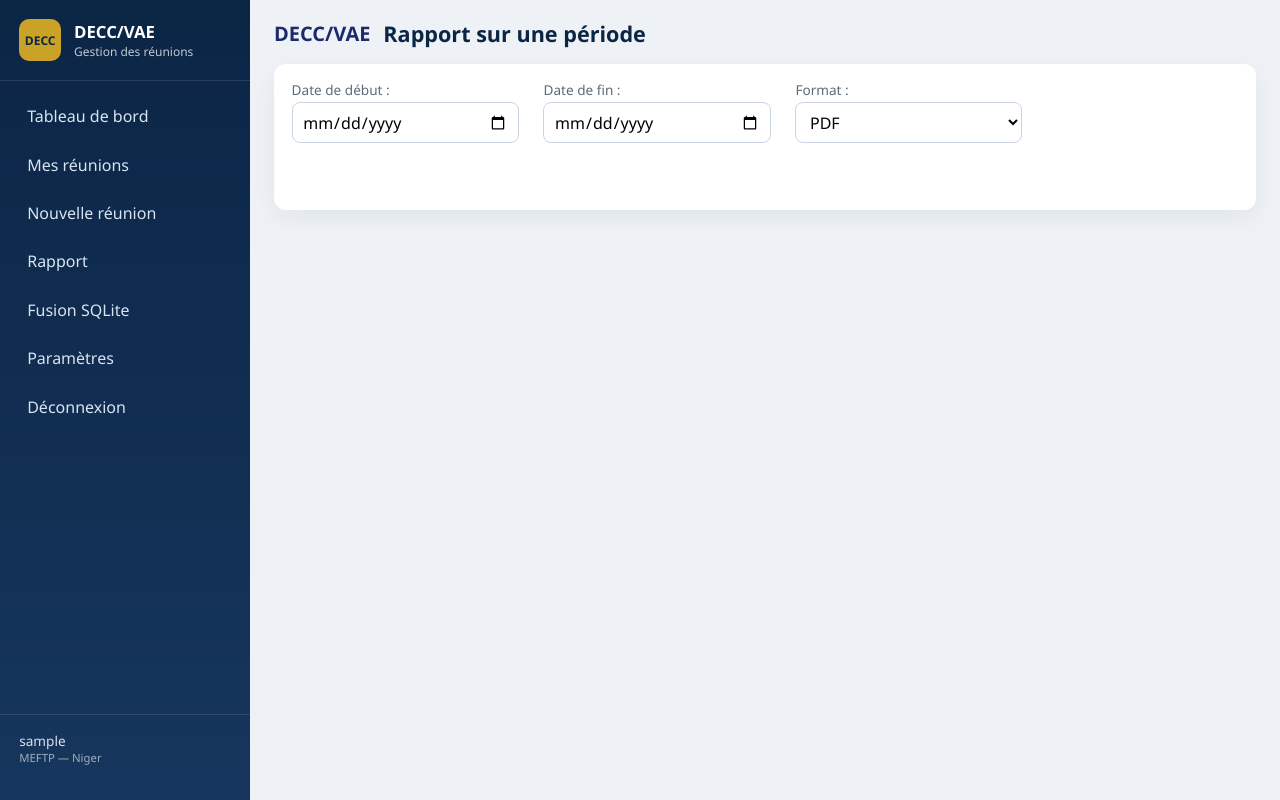
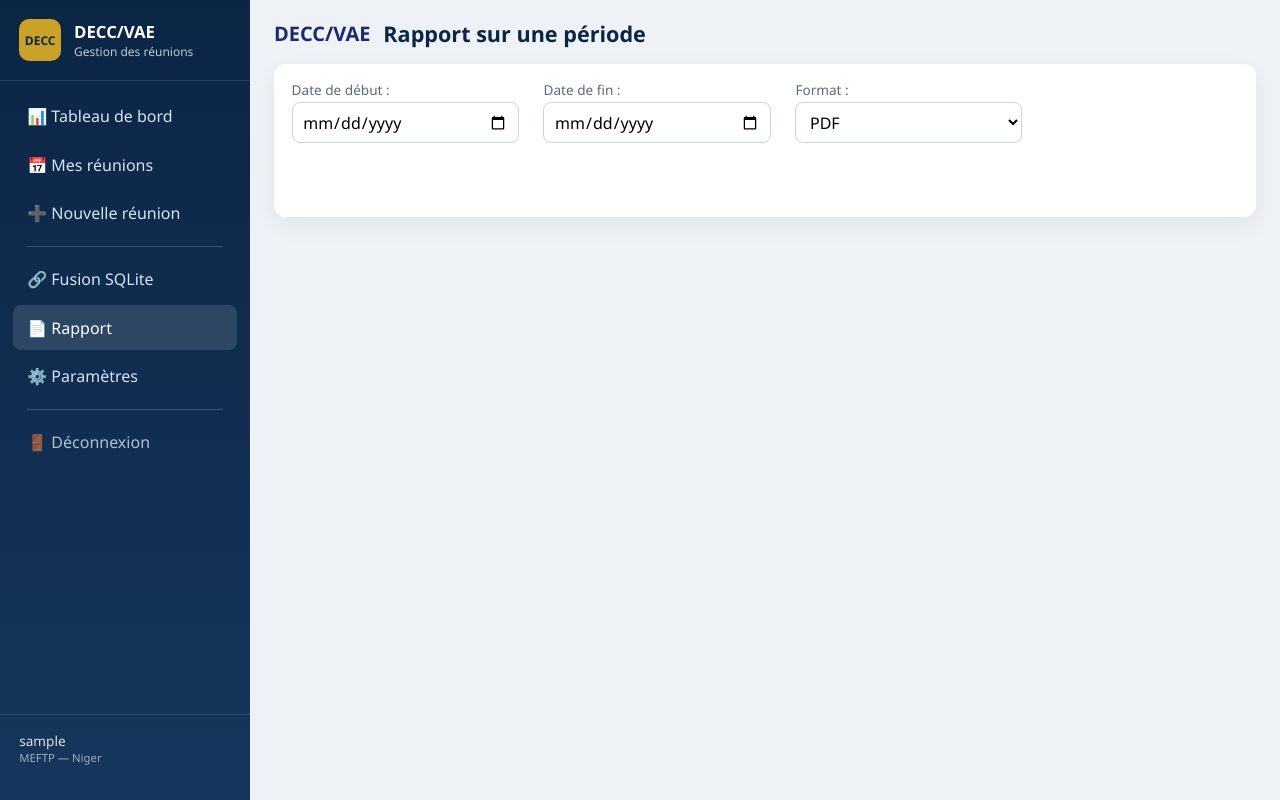
Before and after one commit to irikoyesaabi/decc-vae-reunion, a Django app: page /reunions/rapport/ in a window 1280 px wide. Run offline with Django 4.2, Linux system fonts and the light colour scheme; the visitor is signed in with stand-in values (Sample User, id 1); data comes from the database, SQL or seed files in the repository.

Commit message:
fix: suppression DGQN/E login, sidebar Fusion/Rapport/Paramètres, boutons visibles

```diff
--- a/decc_vae/reunions/templates/reunions/base.html
+++ b/decc_vae/reunions/templates/reunions/base.html
@@ -24,15 +24,17 @@
             </div>
         </div>
         <nav>
-            <a href="{% url 'dashboard' %}" class="{% if request.resolver_match.url_name == 'dashboard' %}active{% endif %}">Tableau de bord</a>
-            <a href="{% url 'reunion_list' %}" class="{% if request.resolver_match.url_name == 'reunion_list' %}active{% endif %}">Mes réunions</a>
-            <a href="{% url 'reunion_create' %}" class="{% if request.resolver_match.url_name == 'reunion_create' %}active{% endif %}">Nouvelle réunion</a>
-            <a href="{% url 'rapport_complet' %}">Rapport</a>
-            <a href="{% url 'merge_db' %}">Fusion SQLite</a>
+            <a href="{% url 'dashboard' %}" class="{% if request.resolver_match.url_name == 'dashboard' %}active{% endif %}">📊 Tableau de bord</a>
+            <a href="{% url 'reunion_list' %}" class="{% if request.resolver_match.url_name == 'reunion_list' %}active{% endif %}">📅 Mes réunions</a>
+            <a href="{% url 'reunion_create' %}" class="{% if request.resolver_match.url_name == 'reunion_create' %}active{% endif %}">➕ Nouvelle réunion</a>
+            <hr class="sidebar-sep">
+            <a href="{% url 'merge_db' %}" class="{% if request.resolver_match.url_name == 'merge_db' %}active{% endif %}">🔗 Fusion SQLite</a>
+            <a href="{% url 'rapport_complet' %}" class="{% if request.resolver_match.url_name == 'rapport_complet' %}active{% endif %}">📄 Rapport</a>
             {% if user.is_staff %}
-                <a href="{% url 'parametres' %}" class="{% if request.resolver_match.url_name == 'parametres' %}active{% endif %}">Paramètres</a>
+                <a href="{% url 'parametres' %}" class="{% if request.resolver_match.url_name == 'parametres' %}active{% endif %}">⚙️ Paramètres</a>
             {% endif %}
-            <a href="{% url 'logout' %}">Déconnexion</a>
+            <hr class="sidebar-sep">
+            <a href="{% url 'logout' %}" class="sidebar-logout">🚪 Déconnexion</a>
         </nav>
         <div class="sidebar-foot">
             <span>{{ request.user.username }}</span>
--- a/decc_vae/reunions/templates/reunions/login.html
+++ b/decc_vae/reunions/templates/reunions/login.html
@@ -89,7 +89,7 @@
             <hr>
             <p class="ministry"><strong>Ministère de l'Enseignement et de la Formation Techniques et Professionnels</strong></p>
             <p class="ministry">Secrétariat Général</p>
-            <p class="ministry">Direction Générale de la Qualité, des Normes et des Evaluations (DGQN/E)</p>
+            <p class="ministry">Direction Générale de la Qualité, des Normes et des Evaluations</p>
             <p class="ministry"><strong>Direction des Examens, des Concours, des Certifications<br>et de la Validation des Acquis de l'Expérience (DECC/VAE)</strong></p>
         </div>
 
--- a/decc_vae/reunions/templates/reunions/merge_db.html
+++ b/decc_vae/reunions/templates/reunions/merge_db.html
@@ -7,9 +7,9 @@
     <form method="post" enctype="multipart/form-data">
         {% csrf_token %}
         {{ form.fichier.label_tag }}{{ form.fichier }}
-        <div class="mt-3 d-flex gap-2">
-            <button class="btn btn-success" type="submit">Enregistrer la fusion</button>
-            <a class="btn btn-secondary" href="{% url 'dashboard' %}">Annuler</a>
+        <div class="mt-4 d-flex gap-2 flex-wrap">
+            <button class="btn btn-primary btn-lg" type="submit">Lancer la fusion</button>
+            <a class="btn btn-secondary btn-lg" href="{% url 'dashboard' %}">Annuler</a>
         </div>
     </form>
 </div>
--- a/decc_vae/reunions/templates/reunions/rapport_complet.html
+++ b/decc_vae/reunions/templates/reunions/rapport_complet.html
@@ -8,10 +8,10 @@
         <div class="col-md-3">{{ form.date_fin.label_tag }}{{ form.date_fin }}</div>
         <div class="col-md-3">{{ form.format.label_tag }}{{ form.format }}</div>
     </div>
-    <div class="mt-3 d-flex gap-2">
-        <button class="btn btn-secondary" type="submit">Aperçu</button>
-        <button class="btn btn-success" type="submit" name="download" value="1">Enregistrer / Télécharger</button>
-        <a class="btn btn-secondary" href="{% url 'dashboard' %}">Annuler</a>
+    <div class="mt-4 d-flex gap-2 flex-wrap">
+        <button class="btn btn-primary btn-lg" type="submit">Aperçu</button>
+        <button class="btn btn-success btn-lg" type="submit" name="download" value="1">Télécharger</button>
+        <a class="btn btn-secondary btn-lg" href="{% url 'dashboard' %}">Annuler</a>
     </div>
 </form>
 {% if reunions %}
--- a/decc_vae/reunions/templates/reunions/reunion_form.html
+++ b/decc_vae/reunions/templates/reunions/reunion_form.html
@@ -47,7 +47,7 @@
         </fieldset>
     {% endfor %}
     <div class="mt-4 d-flex gap-2 flex-wrap">
-        <button type="submit" class="btn btn-success btn-lg">Enregistrer</button>
+        <button type="submit" class="btn btn-primary btn-lg">Enregistrer</button>
         <a href="{% if reunion %}{% url 'reunion_detail' reunion.pk %}{% else %}{% url 'reunion_list' %}{% endif %}" class="btn btn-secondary btn-lg">Annuler</a>
     </div>
 </form>
--- a/decc_vae/static/css/decc.css
+++ b/decc_vae/static/css/decc.css
@@ -26,8 +26,10 @@ a { color: var(--accent); text-decoration: none; }
   display: grid; place-items: center; font-weight: 800; font-size: .75rem;
 }
 .sidebar nav { display: flex; flex-direction: column; padding: .8rem; gap: .25rem; flex: 1; }
-.sidebar nav a { color: #d7e4f2; padding: .7rem .9rem; border-radius: 8px; }
+.sidebar nav a { color: #d7e4f2; padding: .7rem .9rem; border-radius: 8px; display: block; }
 .sidebar nav a:hover, .sidebar nav a.active { background: rgba(255,255,255,.12); color: #fff; }
+.sidebar-sep { border: 0; border-top: 1px solid rgba(255,255,255,.18); margin: .4rem .9rem; }
+.sidebar-logout { opacity: .8; }
 .sidebar-foot { padding: 1rem 1.2rem; font-size: .85rem; opacity: .85; border-top: 1px solid rgba(255,255,255,.12); }
 .sidebar-foot small { display: block; opacity: .7; }
 .main { flex: 1; padding: 1.2rem 1.5rem 2rem; min-width: 0; }
```
